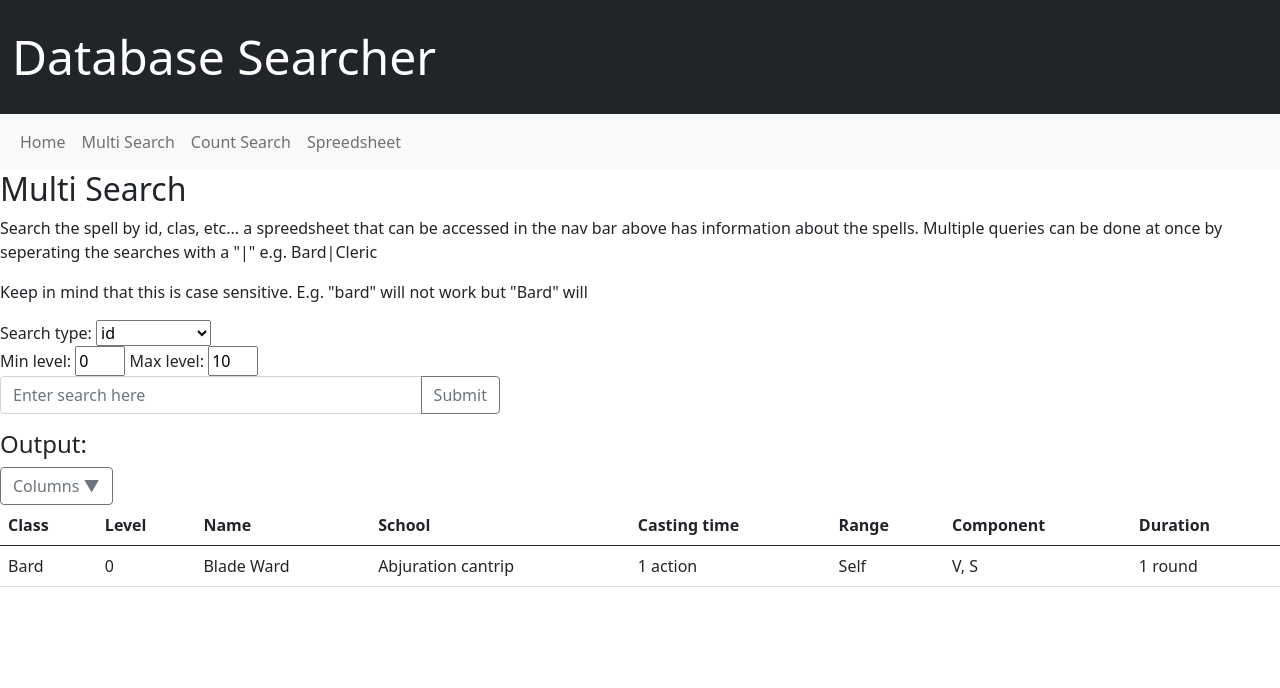
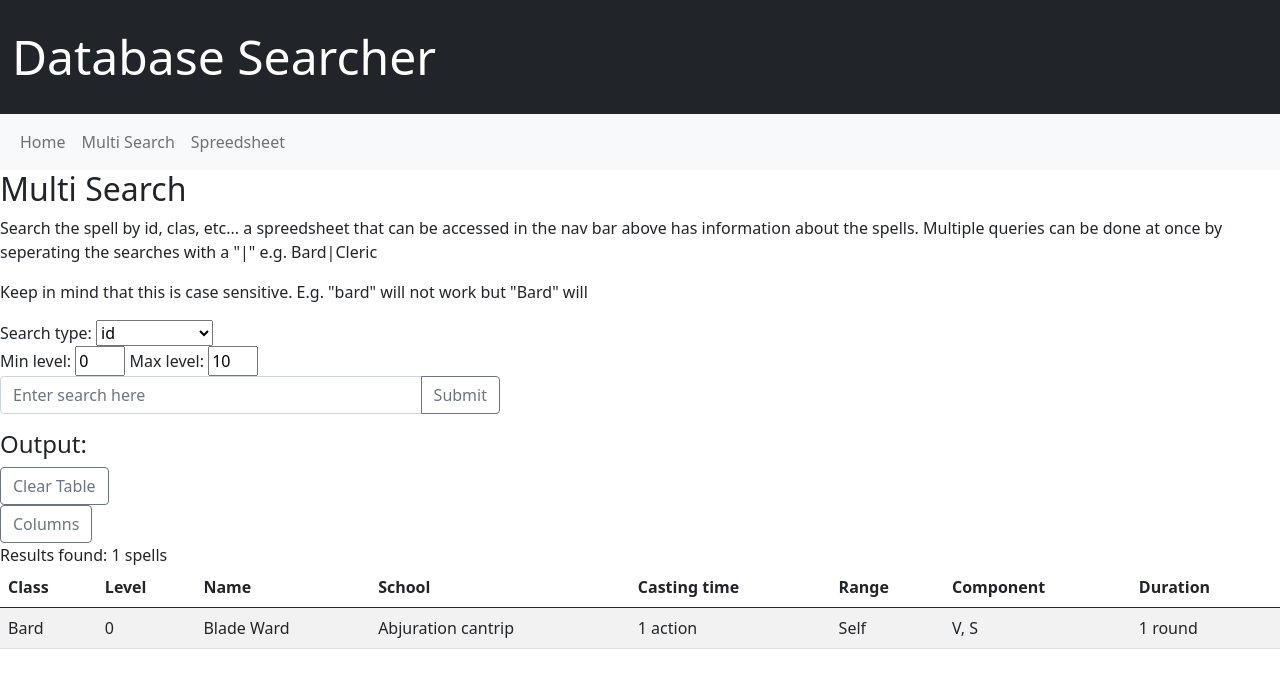
Before and after one commit to Colour-M/FlaskApp, a Flask app: page /multisearch in a window 1280 px wide. Shown: the top 688 px of the page. Run offline with Flask 2, Linux system fonts and the light colour scheme; data comes from the database, SQL or seed files in the repository; both versions use the stored data as it was after the commit; tables that the repository leaves empty hold one stand-in row (values such as "Sample post").

Commit message:
Add files via upload

```diff
--- a/app.py
+++ b/app.py
@@ -36,7 +36,6 @@ def multi_get_ids(search, type_, min, max):
     result = f'"{result}"'
     cur.execute(f'SELECT id FROM spells WHERE {type_} = {result} AND level > {int(min_) - 1} AND level < {int(max_) + 1}')
     ids_ = list(itertools.chain(*cur.fetchall()))
-    print("debug")
     for id_ in ids_:
       final.append(id_)
 
@@ -76,17 +75,13 @@ def multisearch():
     if(request.form['type'] == 'id'): # ------------------ ID SEARCH ---------------------
       try:
         if(multi == False):
-          print(int(search)) # throws error if user inputs any letters so it will break out of try except
+          int(search) # throws error if user inputs any letters so it will break out of try except
         else:
           for id_ in search:
-            print(int(id_))
-
-        cur.execute('DELETE FROM temp') # Resets the temp table so it is ready to have temporary data to be read by the 'GET' method later stored in it
-        con.commit() # commits the removal of the data in temp table
+            int(id_)
 
         if(multi):
           for id_ in search:
-            print(id_)
             cur.execute(f'INSERT INTO temp (spell_id) VALUES ({id_})') # Inserts the id's into temp table
         else:
           cur.execute(f'INSERT INTO temp (spell_id) VALUES ({search})') # Inserts the id's into temp table
@@ -97,10 +92,8 @@ def multisearch():
       except:
         return redirect('/multisearch')
 
-    else: # --------------------- NAME SEARCH ---------------------
+    else: # --------------------- SCHOOL, NAME, ETC... SEARCH ---------------------
       try:
-        cur.execute('DELETE FROM temp') # Resets the temp table
-        con.commit()
 
         if(multi == False):
           ids = get_ids(search, search_type, min_, max_)
@@ -152,13 +145,15 @@ def multisearch():
         final += "</tr>"
 
       # Returns render template with the final as the output
-      return render_template('multi.html', info = final)
+      return render_template('multi.html', info = final, results_found = len(result))
     except:
-      return render_template('multi.html', info = "There may have been an error while searching")
+      return render_template('multi.html', info = "There may have been an error while searching", results_found = 0)
 
-@app.route('/count', methods=['POST', 'GET'])
-def count():
-  return render_template("count.html", info="forntie")
+@app.route('/clear')
+def clear():
+  cur.execute('DELETE FROM temp') # Resets the temp table so it is ready to have temporary data to be read by the 'GET' method later stored in it
+  con.commit() # commits the removal of the data in temp table
+  return redirect('/multisearch')
 
 if __name__ == "__main__":
   app.run(port=25565, debug=True)
--- a/templates/base.html
+++ b/templates/base.html
@@ -35,9 +35,6 @@
                 <a class="nav-link" href="/multisearch">Multi Search</a>
               </li>
               <li class="nav-item">
-                <a class="nav-link" href="/count">Count Search</a>
-              </li>
-              <li class="nav-item">
                 <a class="nav-link" href="https://docs.google.com/spreadsheets/d/1B7uPJ6WlhLq0DAarGTyQPkwdZZVu3n1_4WdofU7vWa8/edit?usp=sharing" target=_blank>Spreedsheet</a>
               </li>
             </ul>
--- a/templates/multi.html
+++ b/templates/multi.html
@@ -22,11 +22,13 @@ $(document).ready(function(){
   });
 
   $("#min").change(function() {
-    $("#max").attr('min',$("#min").val());
+    $("#max").attr('min',this.val());
+  });
 
-    if($("#max").val() < $("#min").val()){
-      $("#max").attr('value',$("#min").val());
-  }
+  $("#max").change(function() {
+    if($(this).attr('value') < $("#min").attr('value')){
+      $(this).attr('value',$('#min').attr('value'));
+    }
   });
 
 
@@ -41,7 +43,7 @@ $(document).ready(function(){
   <h2>Multi Search</h2>
   <p>Search the spell by id, clas, etc... a spreedsheet that can be accessed in the nav bar above has information about the spells. Multiple queries can be done at once by seperating the searches with a "|" e.g. Bard|Cleric</p>
   <p>Keep in mind that this is case sensitive. E.g. "bard" will not work but "Bard" will</p>
-  <form method='POST'>
+  <form action="#" method='POST'>
 
     <label>Search type: </label>
     <select name="type" id="seachtype">
@@ -51,7 +53,7 @@ $(document).ready(function(){
         <option value="school">school</option>
         <option value="casting_time">casting time</option>
         <option value="range">range</option>
-        <option value="component">component</option>
+        <option value="components">components</option>
         <option value="duration">duration</option>
       </select>
 
@@ -71,7 +73,10 @@ $(document).ready(function(){
 
 
   <h4>Output:</h4>
-  <button class="checkToggle btn btn-outline-secondary">Columns ▼</button>
+  <form action="/clear">
+    <button class="btn btn-outline-secondary" type="submit">Clear Table</button>
+  </form>
+  <button class="checkToggle btn btn-outline-secondary">Columns</button>
     <div class="form-group" style="display: none;">
       <label>Id</label> <input type="checkbox" class="toggle" data-columnid="id">
       <br>
@@ -93,8 +98,10 @@ $(document).ready(function(){
       <br>
       <label>Description</label> <input type="checkbox" class="toggle" data-columnid="description">
     </div>
+    <br>
+    <a>Results found: {{results_found}} spells</a>
 <br>
-    <table class="table">
+    <table class="table table-striped">
       <thead>
         <tr>
           <th scope="col" class="id">Id</th>
```
Also changed, not shown: spells.db.
